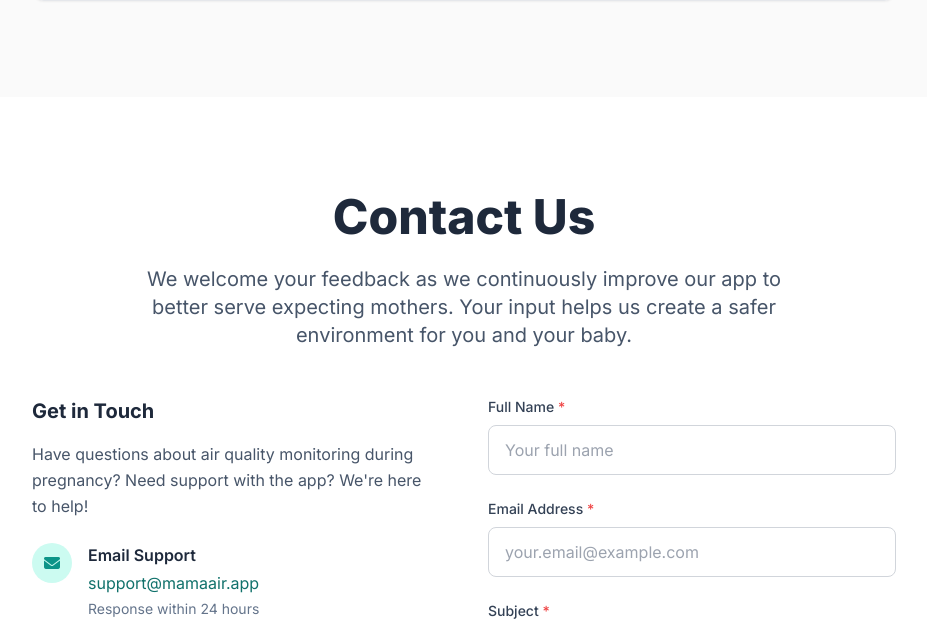
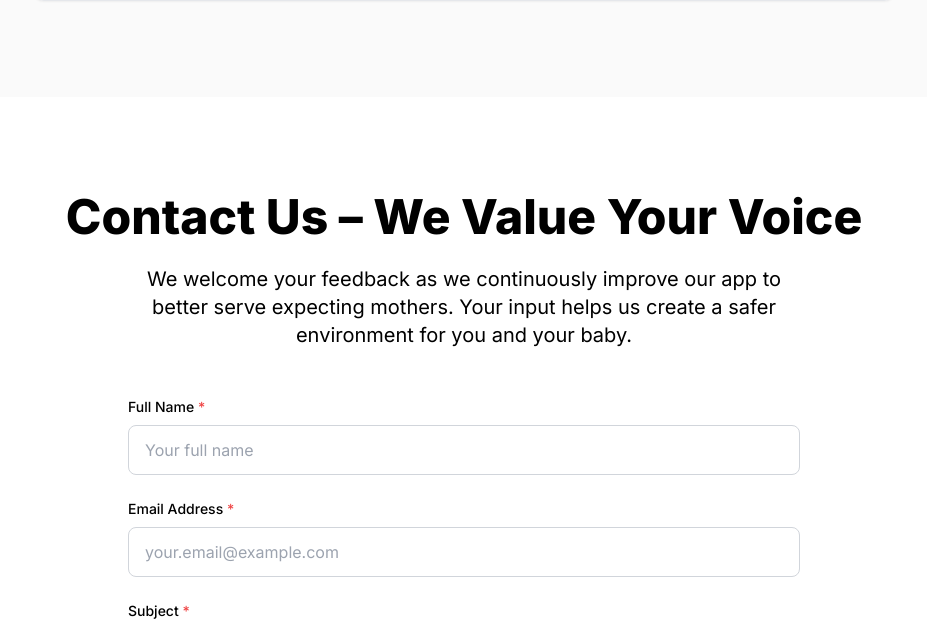
Before and after one commit to indrad3v4/MamaAir.app, a Flask app: page / in a window 1280 px wide. Shown: the part 5874-6500 px from the top of the page, without its empty margins (176-1103 px from the left). Run offline with Flask 3, Linux system fonts and the light colour scheme; some libraries are stand-ins or nearby versions.

Commit message:
Improve contact section clarity and focus on user feedback options
Refactors the contact section by applying black text and removing the "Get in Touch" card in `templates/index.html` and updates `replit.md`.

Replit-Commit-Author: Agent
Replit-Commit-Session-Id: 77519266-e995-427d-9f01-0449b98dfe74
Replit-Commit-Screenshot-Url: https://storage.googleapis.com/screenshot-production-us-central1/5b0d423b-2653-4769-a95f-cd3f3083cad3/77519266-e995-427d-9f01-0449b98dfe74/1f9xjtq

```diff
--- a/templates/index.html
+++ b/templates/index.html
@@ -813,80 +813,20 @@
         <section id="contact" class="py-12 sm:py-16 md:py-20 lg:py-24 bg-white">
             <div class="max-w-4xl mx-auto px-4">
                 <div class="text-center mb-8 sm:mb-10 md:mb-12">
-                    <h2 class="text-2xl sm:text-3xl md:text-4xl lg:text-5xl font-extrabold text-slate-800 mb-4 sm:mb-6">
-                        Contact Us
+                    <h2 class="text-2xl sm:text-3xl md:text-4xl lg:text-5xl font-extrabold text-black mb-4 sm:mb-6">
+                        Contact Us – We Value Your Voice
                     </h2>
-                    <p class="text-base sm:text-lg md:text-xl text-slate-600 leading-relaxed max-w-2xl mx-auto">
+                    <p class="text-base sm:text-lg md:text-xl text-black leading-relaxed max-w-2xl mx-auto">
                         We welcome your feedback as we continuously improve our app to better serve expecting mothers. Your input helps us create a safer environment for you and your baby.
                     </p>
                 </div>
 
-                <div class="grid grid-cols-1 lg:grid-cols-2 gap-8 lg:gap-12">
-                    <!-- Contact Information -->
-                    <div class="space-y-6">
-                        <div>
-                            <h3 class="text-xl font-bold text-slate-800 mb-4">Get in Touch</h3>
-                            <p class="text-slate-600 leading-relaxed mb-6">
-                                Have questions about air quality monitoring during pregnancy? Need support with the app? We're here to help!
-                            </p>
-                        </div>
-
-                        <div class="space-y-4">
-                            <div class="flex items-start">
-                                <div class="flex-shrink-0 w-10 h-10 bg-teal-100 rounded-full flex items-center justify-center mr-4">
-                                    <i class="fas fa-envelope text-teal-600"></i>
-                                </div>
-                                <div>
-                                    <h4 class="font-semibold text-slate-800 mb-1">Email Support</h4>
-                                    <a href="mailto:support@mamaair.app" class="text-teal-deep hover:text-teal-800 transition-colors">
-                                        support@mamaair.app
-                                    </a>
-                                    <p class="text-sm text-slate-500 mt-1">Response within 24 hours</p>
-                                </div>
-                            </div>
-
-                            <div class="flex items-start">
-                                <div class="flex-shrink-0 w-10 h-10 bg-amber-100 rounded-full flex items-center justify-center mr-4">
-                                    <i class="fas fa-comments text-amber-600"></i>
-                                </div>
-                                <div>
-                                    <h4 class="font-semibold text-slate-800 mb-1">Live Chat</h4>
-                                    <p class="text-slate-600">Available in the mobile app</p>
-                                    <p class="text-sm text-slate-500 mt-1">Monday - Friday, 9 AM - 5 PM EST</p>
-                                </div>
-                            </div>
-
-                            <div class="flex items-start">
-                                <div class="flex-shrink-0 w-10 h-10 bg-blue-100 rounded-full flex items-center justify-center mr-4">
-                                    <i class="fas fa-book text-blue-600"></i>
-                                </div>
-                                <div>
-                                    <h4 class="font-semibold text-slate-800 mb-1">Help Center</h4>
-                                    <a href="#" class="text-teal-deep hover:text-teal-800 transition-colors">
-                                        help.mamaair.app
-                                    </a>
-                                    <p class="text-sm text-slate-500 mt-1">Self-service guides & FAQs</p>
-                                </div>
-                            </div>
-                        </div>
-
-                        <!-- Quick Response Promise -->
-                        <div class="bg-teal-50 rounded-lg p-4 border border-teal-200">
-                            <div class="flex items-center">
-                                <i class="fas fa-clock text-teal-600 mr-3"></i>
-                                <div>
-                                    <h4 class="font-semibold text-teal-800 text-sm">Quick Response Promise</h4>
-                                    <p class="text-teal-700 text-sm">We respond to all inquiries within 24 hours, usually much faster!</p>
-                                </div>
-                            </div>
-                        </div>
-                    </div>
-
+                <div class="max-w-2xl mx-auto">
                     <!-- Contact Form -->
                     <div>
                         <form x-data="contactForm()" @submit.prevent="submitForm()" class="space-y-6">
                             <div>
-                                <label for="name" class="block text-sm font-medium text-slate-700 mb-2">
+                                <label for="name" class="block text-sm font-medium text-black mb-2">
                                     Full Name <span class="text-red-500">*</span>
                                 </label>
                                 <input type="text"
@@ -900,7 +840,7 @@
                             </div>
 
                             <div>
-                                <label for="email" class="block text-sm font-medium text-slate-700 mb-2">
+                                <label for="email" class="block text-sm font-medium text-black mb-2">
                                     Email Address <span class="text-red-500">*</span>
                                 </label>
                                 <input type="email"
@@ -914,7 +854,7 @@
                             </div>
 
                             <div>
-                                <label for="subject" class="block text-sm font-medium text-slate-700 mb-2">
+                                <label for="subject" class="block text-sm font-medium text-black mb-2">
                                     Subject <span class="text-red-500">*</span>
                                 </label>
                                 <select id="subject"
@@ -934,7 +874,7 @@
                             </div>
 
                             <div>
-                                <label for="message" class="block text-sm font-medium text-slate-700 mb-2">
+                                <label for="message" class="block text-sm font-medium text-black mb-2">
                                     Message <span class="text-red-500">*</span>
                                 </label>
                                 <textarea id="message"
@@ -945,7 +885,7 @@
                                           :class="{'border-red-500': errors.message}"
                                           placeholder="Please describe your question or concern in detail..."></textarea>
                                 <p x-show="errors.message" x-text="errors.message" class="mt-1 text-sm text-red-600"></p>
-                                <p class="mt-1 text-xs text-slate-500">Maximum 500 characters</p>
+                                <p class="mt-1 text-xs text-black">Maximum 500 characters</p>
                             </div>
 
                             <!-- Privacy Consent -->
@@ -955,7 +895,7 @@
                                        x-model="form.consent"
                                        required
                                        class="mt-1 h-4 w-4 text-teal-600 focus:ring-teal-500 border-gray-300 rounded">
-                                <label for="privacy-consent" class="ml-3 text-sm text-slate-600 leading-tight">
+                                <label for="privacy-consent" class="ml-3 text-sm text-black leading-tight">
                                     I agree to the <a href="#policies" class="text-teal-deep hover:text-teal-800 underline">privacy policy</a> and consent to Mama Air contacting me about my inquiry.
                                 </label>
                             </div>
```
Also changed, not shown: attached_assets/Pasted-Ok-now-next-prompt-for-contact-block-1-We-need-exactly-black-text-2-Fully-delete-get-in-touch-bl-1752935671531_1752935671531.txt (added, +53 -0 lines), replit.md (+13 -0 lines), attached_assets/IMG_9348_1752935668303.jpeg (added).
